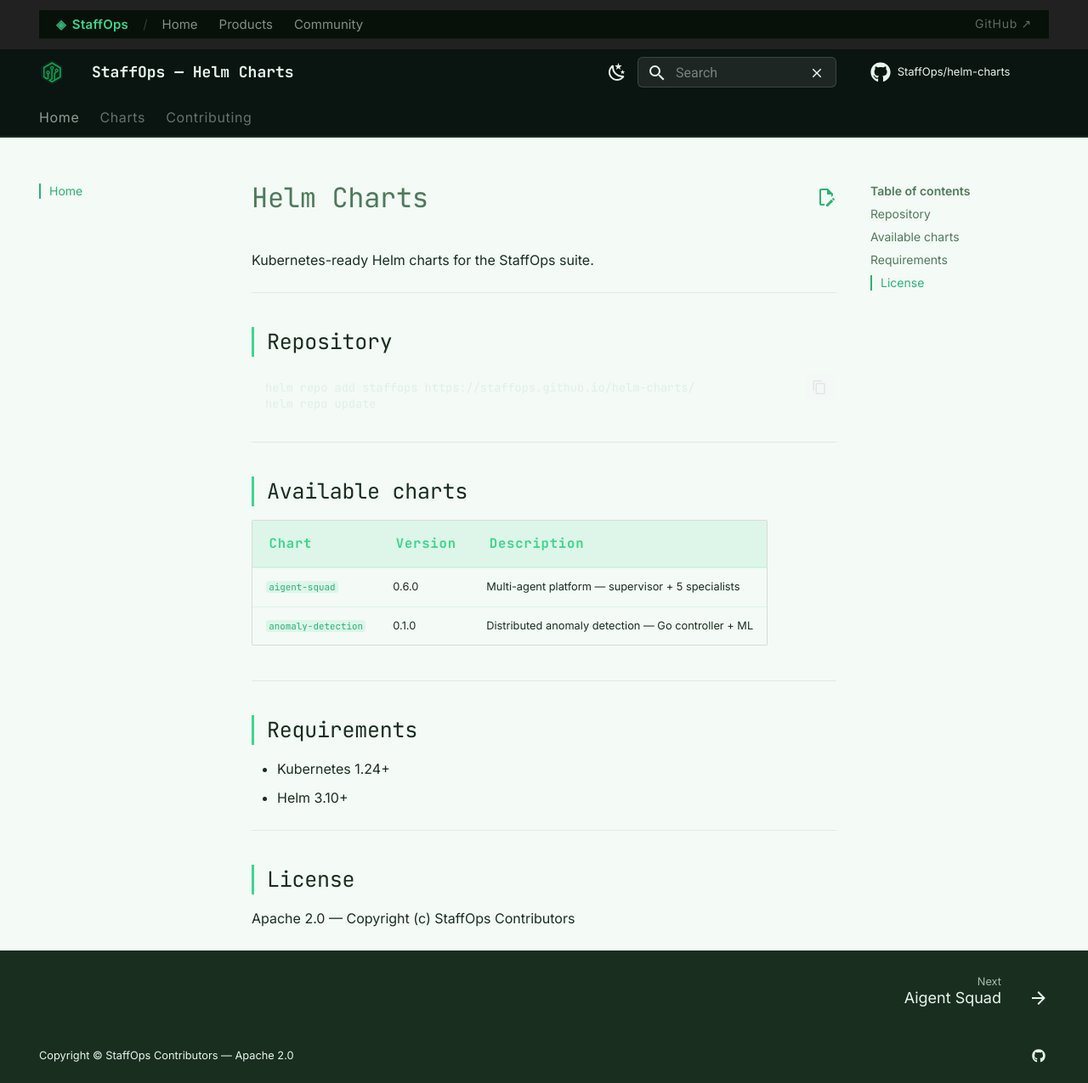
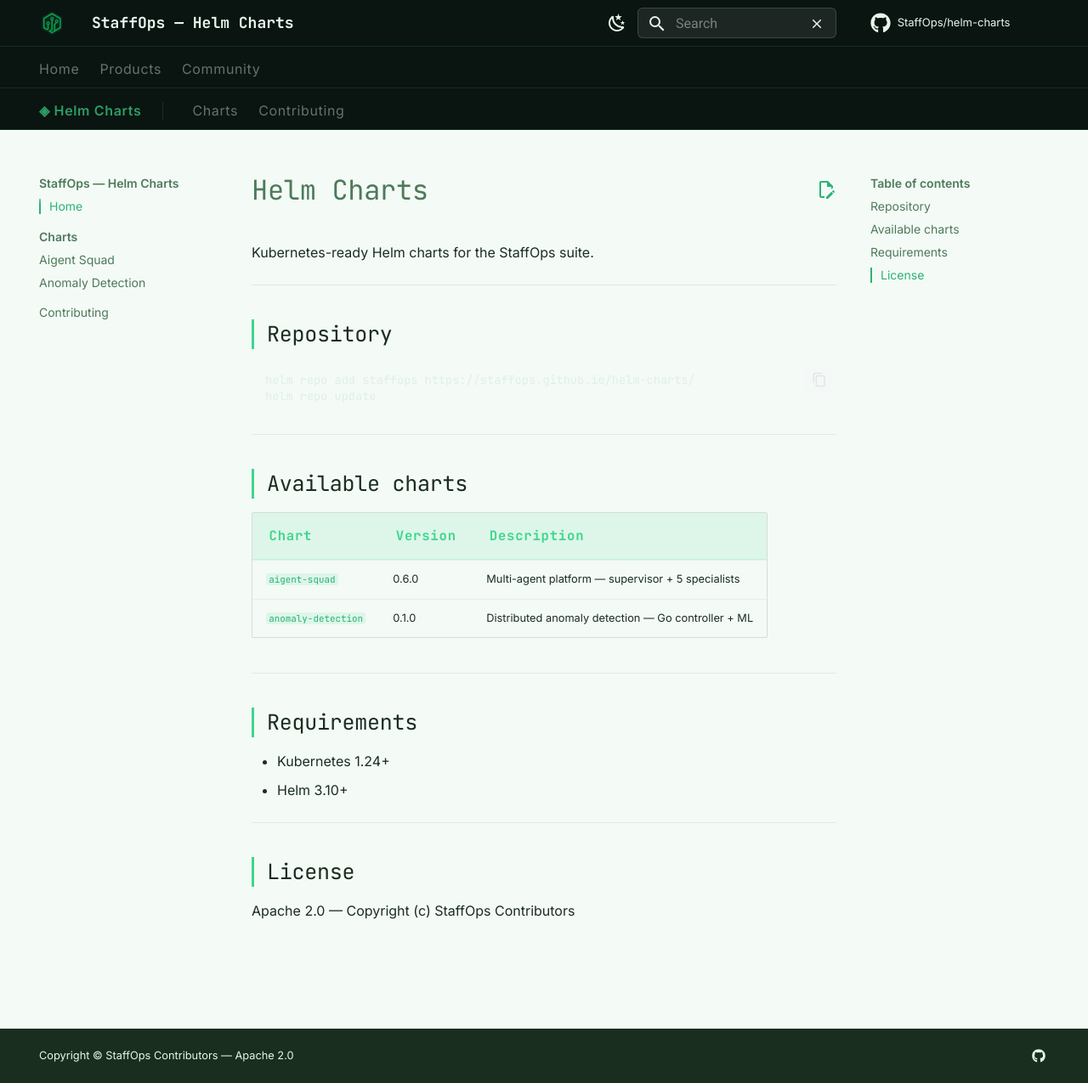
Before and after one commit to StaffOps/helm-charts, an MkDocs documentation site: the page built from docs/index.md, in a window 1280 px wide and 1275 px high. Shown: the whole window at 85% size. Built offline with MkDocs 1.6.1 and Material for MkDocs 9.7.7, drawn with Linux system fonts in a browser that asks for light colours; comment, search, counter and statistics services are not loaded.

Commit message:
docs: replace hub bar with dual Material tabs (hub + sub-site nav)
Remove slim announce-bar approach; add two md-tabs bars — one for hub
navigation (Home/Products/Community) and one for sub-site pages (◈ brand
+ sections, skipping Home). Remove navigation.tabs from mkdocs features
to avoid duplicating the auto-rendered tabs bar.

Co-Authored-By: Claude Sonnet 4.6 <noreply@anthropic.com>

```diff
--- a/docs/stylesheets/extra.css
+++ b/docs/stylesheets/extra.css
@@ -128,42 +128,12 @@ body { font-family: var(--so-font-body); }
   .so-card { transition: none; }
 }
 
-/* ─── Hub bar ─────────────────────────────────────────────────────────────── */
-.so-hub-bar {
-  display: flex;
-  align-items: center;
-  gap: .75rem;
-  padding: 0 1rem;
-  height: 34px;
-  background: #071009;
-  border-bottom: 1px solid rgba(61,214,140,.1);
-  font-size: .75rem;
-  font-family: var(--so-font-body);
-}
-.so-hub-bar__brand {
-  display: flex;
-  align-items: center;
-  gap: .35rem;
+/* ─── Sub-site brand in tabs ─────────────────────────────────────────────── */
+.so-sub-brand {
   color: var(--so-green) !important;
   font-weight: 600;
-  text-decoration: none !important;
-  letter-spacing: .02em;
+  cursor: default;
+  border-right: 1px solid rgba(61,214,140,.25);
+  margin-right: .5rem;
+  padding-right: 1.25rem;
 }
-.so-hub-bar__icon { opacity: .8; }
-.so-hub-bar__sep { color: rgba(232,245,237,.2); margin: 0 .1rem; }
-.so-hub-bar__nav { display: flex; gap: 1.25rem; }
-.so-hub-bar__nav a {
-  color: rgba(232,245,237,.55) !important;
-  text-decoration: none !important;
-  transition: color .15s;
-}
-.so-hub-bar__nav a:hover { color: var(--so-green) !important; }
-.so-hub-bar__gh {
-  margin-left: auto;
-  color: rgba(232,245,237,.4) !important;
-  text-decoration: none !important;
-  font-size: .7rem;
-  letter-spacing: .05em;
-  transition: color .15s;
-}
-.so-hub-bar__gh:hover { color: var(--so-green) !important; }
--- a/mkdocs.yml
+++ b/mkdocs.yml
@@ -26,11 +26,8 @@ theme:
         icon: material/weather-sunny
         name: Switch to light mode
   features:
-    - navigation.tabs
-    - navigation.tabs.sticky
     - navigation.sections
     - navigation.top
-    - navigation.footer
     - search.highlight
     - search.suggest
     - content.code.copy
--- a/overrides/main.html
+++ b/overrides/main.html
@@ -1,17 +1,45 @@
 {% extends "base.html" %}
 
-{% block announce %}
-<div class="so-hub-bar">
-  <a href="https://staffops.github.io/" class="so-hub-bar__brand">
-    <span class="so-hub-bar__icon">◈</span>
-    <span>StaffOps</span>
-  </a>
-  <span class="so-hub-bar__sep">/</span>
-  <nav class="so-hub-bar__nav">
-    <a href="https://staffops.github.io/">Home</a>
-    <a href="https://staffops.github.io/products/">Products</a>
-    <a href="https://staffops.github.io/community/principles/">Community</a>
-  </nav>
-  <a href="https://github.com/StaffOps" class="so-hub-bar__gh" target="_blank" rel="noopener">GitHub ↗</a>
+{% block announce %}{% endblock %}
+
+{% block tabs %}
+<div class="md-tabs" data-md-component="tabs">
+  <div class="md-tabs__inner md-grid">
+    <ul class="md-tabs__list" role="tablist">
+      <li class="md-tabs__item">
+        <a href="https://staffops.github.io/" class="md-tabs__link">Home</a>
+      </li>
+      <li class="md-tabs__item">
+        <a href="https://staffops.github.io/products/" class="md-tabs__link">Products</a>
+      </li>
+      <li class="md-tabs__item">
+        <a href="https://staffops.github.io/community/principles/" class="md-tabs__link">Community</a>
+      </li>
+    </ul>
+  </div>
+</div>
+<div class="md-tabs">
+  <div class="md-tabs__inner md-grid">
+    <ul class="md-tabs__list" role="tablist">
+      <li class="md-tabs__item">
+        <span class="md-tabs__link so-sub-brand">◈ {{ config.site_name | replace("StaffOps — ", "") }}</span>
+      </li>
+      {% for nav_item in nav if nav_item.title != "Home" %}
+        <li class="md-tabs__item">
+          {% if nav_item.children %}
+            <a href="{{ nav_item.children[0].url | url }}"
+               class="md-tabs__link{% if nav_item.active %} md-tabs__link--active{% endif %}">
+              {{ nav_item.title }}
+            </a>
+          {% else %}
+            <a href="{{ nav_item.url | url }}"
+               class="md-tabs__link{% if nav_item.active %} md-tabs__link--active{% endif %}">
+              {{ nav_item.title }}
+            </a>
+          {% endif %}
+        </li>
+      {% endfor %}
+    </ul>
+  </div>
 </div>
 {% endblock %}
```
